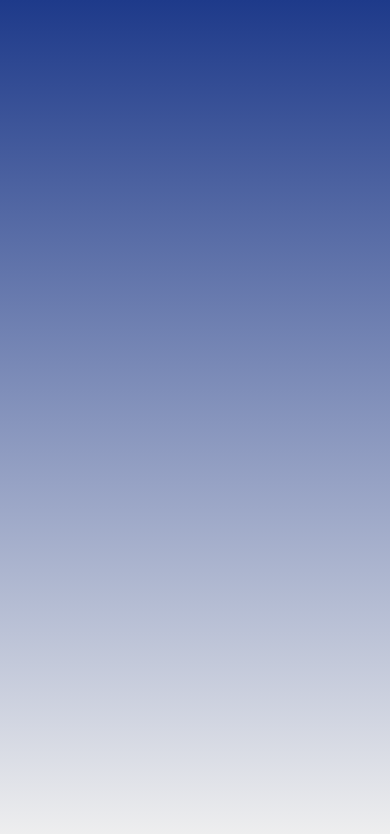
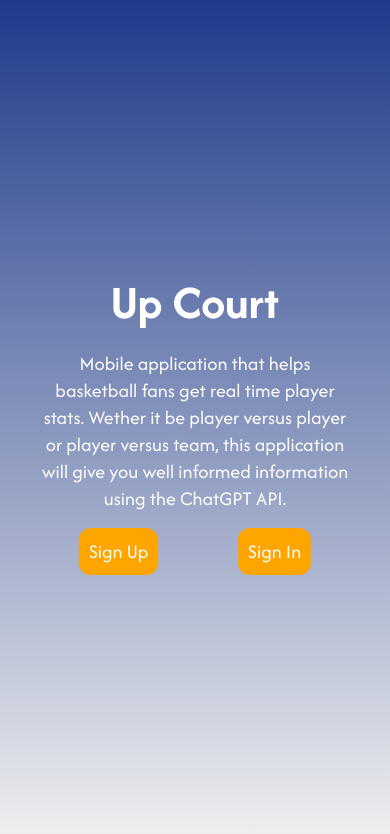
Before and after one commit to Migelangel04/Up-Court, a React Native app in the folder upcourt_frontend/: screen / in a window 390 px wide. Shown: the top 834 px of the page. Built offline with nearby package versions, Linux system fonts and the light colour scheme.

Commit message:
Finished the initial design of Welcome Page. Still need to add navigation to other screens.

```diff
--- a/upcourt_frontend/components/UI_Components/CustomButton.js
+++ b/upcourt_frontend/components/UI_Components/CustomButton.js
@@ -1,15 +1,17 @@
 import { Text, Pressable, StyleSheet, View } from "react-native";
+
+import Ionicons from "@expo//vector-icons/Ionicons";
 
 
 function CustomButton({
-    title,
+    title = "",
     onPress,
     disabled = false,
     style,
     textStyle,
     isIcon = false,
-    icon,
-    ...props
+    icon = "",
+    iconColor = "#fff"
 }){
     return (
         <Pressable
@@ -22,9 +24,23 @@ function CustomButton({
                 disabled && styles.disabled
             ]}
         >
-            <View>
+            {
+                isIcon ?
+                <View style={styles.content}>
+                    <Ionicons
+                        name={icon}
+                        size={20}
+                        color={iconColor}
+                    />
+                </View>
+                :
+                <View style={styles.content}>
+                    <Text style={textStyle}>
+                        {title}
+                    </Text>
+                </View>
+            }
 
-            </View>
         </Pressable>
     )
 }
@@ -33,7 +49,7 @@ const styles = StyleSheet.create({
     button: {
         padding: 10,
         backgroundColor: '#2196F3',
-        borderRadius: 5,
+        borderRadius: 12,
         alignItems: 'center',
         justifyContent: 'center',
         flexDirection: 'row',
@@ -43,8 +59,13 @@ const styles = StyleSheet.create({
         transform: [{ scale: 0.98 }]
     },
     disabled: {
+        backgroundColor: "#cccccc"
+    },
+    content: {
+        flexDirection: 'row',
+        alignItems: 'center',
+    },
 
-    }
 })
 
 export default CustomButton;
--- a/upcourt_frontend/screens/SignUpInScreens/WelcomePage.js
+++ b/upcourt_frontend/screens/SignUpInScreens/WelcomePage.js
@@ -2,7 +2,7 @@ import { View, Text, StyleSheet } from "react-native";
 import { LinearGradient } from "expo-linear-gradient";
 
 import { GLOBAL_STYLES } from "../../constants/styles";
-
+import CustomButton from "../../components/UI_Components/CustomButton.js";
 
 function WelcomePage({}) {
 
@@ -12,14 +12,32 @@ function WelcomePage({}) {
                 colors={[GLOBAL_STYLES.colors.blue700, GLOBAL_STYLES.colors.grey300]}
                 style={styles.background}
             />
-            <View>
-
-            </View>
-            <View>
-
-            </View>
-            <View>
-
+            <View style={styles.content}>
+                <View>
+                    <Text style={styles.title}>
+                        Up Court
+                    </Text>
+                </View>
+                <View>
+                    <Text style={styles.description}>
+                    Mobile application that helps basketball fans get real time player stats.
+                    Wether it be player versus player or player versus team, this application will give you well informed information using the ChatGPT API.
+                    </Text>
+                </View>
+                <View style={styles.buttonContainer}>
+                    <CustomButton
+                         title="Sign Up"
+                         onPress={() => console.log("Sign Up Page")}
+                         style={styles.button}
+                         textStyle={styles.buttonText}
+                    />
+                    <CustomButton
+                         title="Sign In"
+                         onPress={() => console.log("Sign In Page")}
+                         style={styles.button}
+                         textStyle={styles.buttonText}
+                    />
+                </View>
             </View>
         </View>
     )
@@ -37,12 +55,39 @@ const styles = StyleSheet.create({
         right: 0,
         top: 0,
         height: "100%",
-      },
+    },
+    content: {
+        justifyContent: "center",
+        alignItems: "center",
+        marginHorizontal: "10%",
+        gap: 16
+    },
     title: {
         fontSize: 48,
         textAlign: "center",
-        color: "#000000",
+        color: GLOBAL_STYLES.colors.white,
         fontFamily: "AfacadFlux-Bold"
+    },
+    description: {
+        fontSize: 20,
+        textAlign: "center",
+        color: GLOBAL_STYLES.colors.white,
+        fontFamily: "AfacadFlux-Regular"
+    },
+    buttonContainer: {
+        flexDirection: "row",
+        justifyContent: "space-around",
+        alignItems: "center",
+        minWidth: "100%"
+    },
+    button: {
+        backgroundColor: GLOBAL_STYLES.colors.orange300
+    },
+    buttonText: {
+        color: GLOBAL_STYLES.colors.white,
+        fontFamily: "AfacadFlux-Regular",
+        fontSize: 20,
+        textAlign: "center"
     }
 })
 
```
